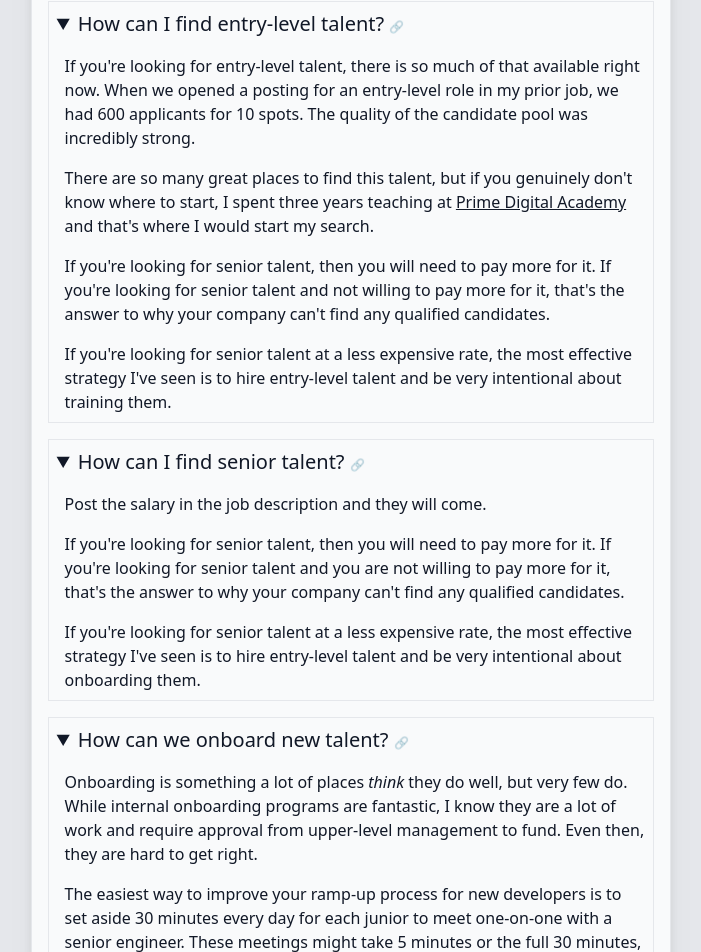
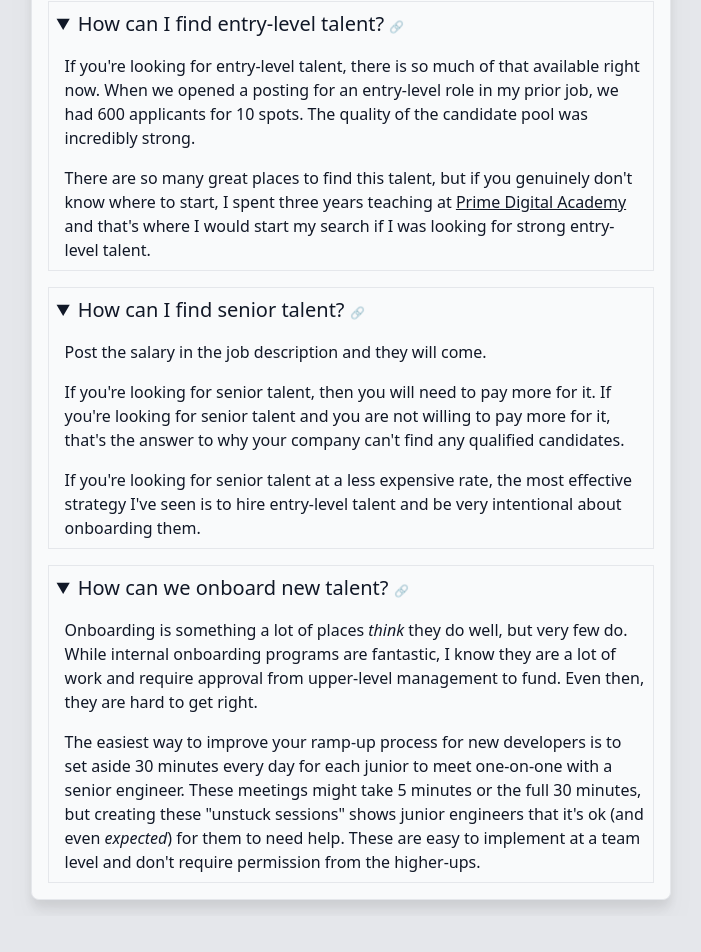
Before and after one commit to LukeSchlangen/luke.mn, a Next.js app: page /faq in a window 1280 px wide. Shown: the part 2002-2954 px from the top of the page, without its empty margins (320-1021 px from the left). After the commit the page ends 2918 px from the top, so only its background shows below. Built offline with nearby package versions, Linux system fonts and the light colour scheme.

Commit message:
fix: delete duplicate paragraphs

```diff
--- a/src/app/components/pages/faq-page.tsx
+++ b/src/app/components/pages/faq-page.tsx
@@ -176,16 +176,8 @@ export default function FAQPage({ theme }: { theme: Theme }) {
                   Prime Digital Academy
                 </Link>
                 {' '}
-                and that's where I would start my search.
-              </p>
-              <p>
-                If you're looking for senior talent, then you will need to pay more for it.
-                If you're looking for senior talent and not willing to pay more for it, that's the answer
-                to why your company can't find any qualified candidates.
-              </p>
-              <p>
-                If you're looking for senior talent at a less expensive rate, the most effective strategy I've seen
-                is to hire entry-level talent and be very intentional about training them.
+                and that's where I would start my search if I was looking for
+                strong entry-level talent.
               </p>
             </details>
             <details open className='space-y-4 border p-2 pl-4'>
```
